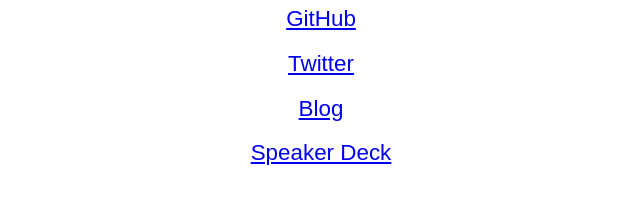
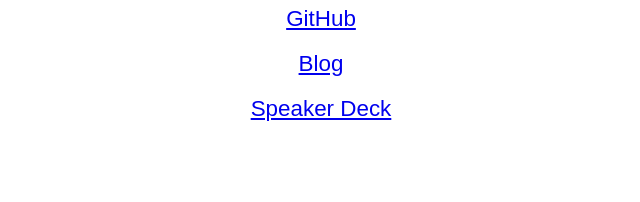
Before and after one commit to kariyayo/kariyayo.github.io, a plain HTML site: page index.html in a window 1280 px wide. Shown: the part 92-294 px from the top of the page, without its empty margins (319-959 px from the left). Drawn offline with Linux system fonts and the light colour scheme.

Commit message:
Update index.html

```diff
--- a/index.html
+++ b/index.html
@@ -34,8 +34,7 @@
   <section class="content">
     <ul>
       <li><a href="https://github.com/bati11">GitHub</a></li>
-      <li><a href="https://twitter.com/bati11_">Twitter</a></li>
-      <li><a href="https://bati11blog.hatenablog.com/">Blog</a></li>
+      <li><a href="https://blog.bati11.info/">Blog</a></li>
       <li><a href="https://speakerdeck.com/bati11">Speaker Deck</a></li>
     </ul>
   </section>
```
